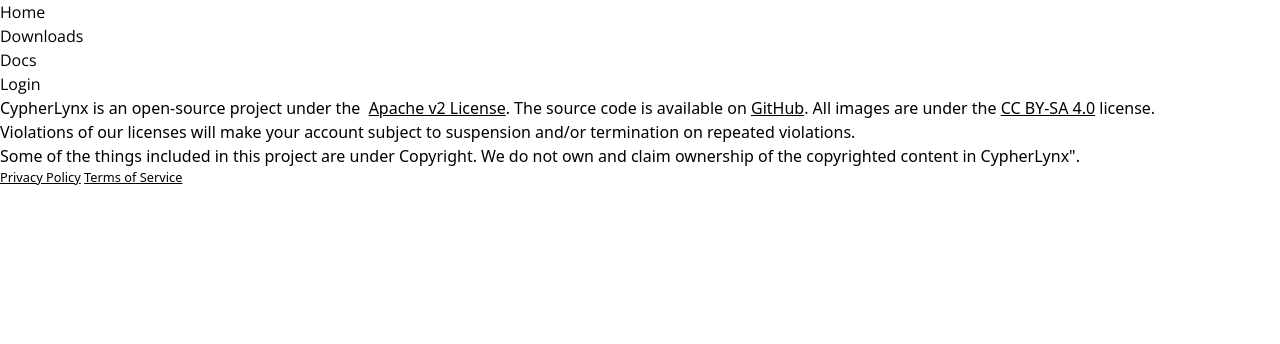
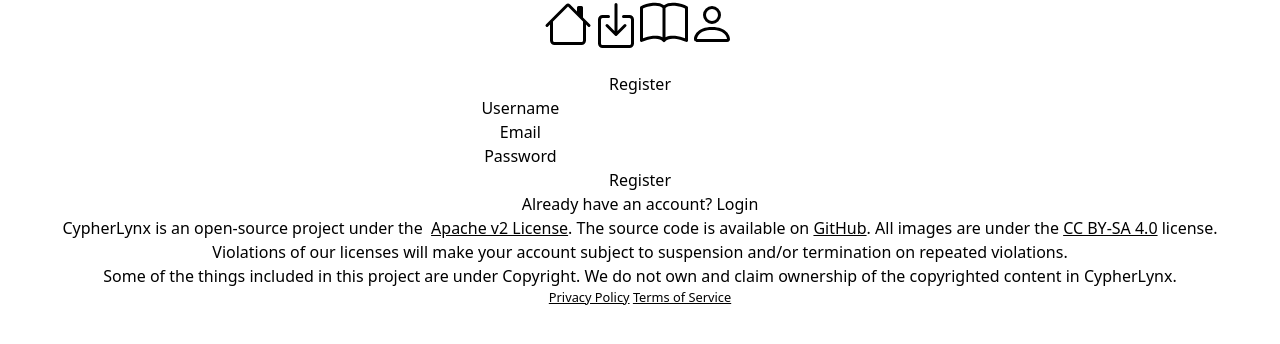
Before and after one commit to MicroRay620/OpenChat, a React (Vite) app: page /login in a window 1280 px wide. Shown: the top 344 px of the page. Built offline with nearby package versions, Linux system fonts and the light colour scheme.

Commit message:
modified to include updated information. Such as having the Navbar render pages

```diff
--- a/index.html
+++ b/index.html
@@ -4,7 +4,7 @@
     <meta charset="UTF-8" />
     <link rel="icon" type="image/svg+xml" href="/vite.svg" />
     <meta name="viewport" content="width=device-width, initial-scale=1.0" />
-    <title>Tauri + React + Typescript</title>
+    <title>CypherLynx</title>
   </head>
 
   <body>
--- a/package.json
+++ b/package.json
@@ -18,13 +18,16 @@
     "tauri:build": "npm run build:gleam:all && tauri build"
   },
   "dependencies": {
+    "@headlessui/react": "^2.2.4",
     "@reduxjs/toolkit": "^2.8.2",
     "@tailwindcss/vite": "^4.1.7",
-    "@tauri-apps/api": "^2",
+    "@tauri-apps/api": "^2.5.0",
     "@tauri-apps/plugin-opener": "^2",
     "postcss": "^8.5.3",
     "react": "^18.3.1",
     "react-dom": "^18.3.1",
+    "react-icons": "^5.5.0",
+    "react-router-dom": "^7.6.2",
     "tailwindcss": "^4.1.7"
   },
   "devDependencies": {
--- a/src/App.tsx
+++ b/src/App.tsx
@@ -1,16 +1,27 @@
 import "./styles/App.css";
 import Navbar from "./Navbar";
 import Footer from "./Footer";
+import { BrowserRouter, Routes, Route } from "react-router-dom";
+import Download from "./Download";
+import DocsHome from "./Doc-home";
+import Login from "./Login";
+import Home from "./Home";
+
 function App() {
     return (
-        <div className="App">
-            <header className="App-header">
+        <BrowserRouter>
+            <div className="text-center dark:bg-gray-800 dark:text-white">
                 <Navbar />
-            </header>
-            {/* The page loaded will be here */}
-            <Footer />
-        </div>
+                <Routes>
+                    <Route path="/" element={<Home />} />
+                    <Route path="/download" element={<Download />} />
+                    <Route path="/docs" element={<DocsHome />} />
+                    <Route path="/login" element={<Login />} />
+                </Routes>
+                <Footer />
+            </div>
+        </BrowserRouter>
     );
+}
 
-}
 export default App;
--- a/src/Footer.tsx
+++ b/src/Footer.tsx
@@ -6,9 +6,9 @@ function Footer() {
                 <div itemID={"disclaimer-container"}>
                     <span itemID={"disclaimer-text"}>
                         CypherLynx is an open-source project under the
-                        &nbsp;<a href="https://apache.org/licenses/LICENSE-2.0" itemID={"apache-license-link"} className={"underline"}>Apache v2 License</a>.
-                        The source code is available on <a href={"https://github.com/MicroRay620/OpenChat"} className={"underline"}>GitHub</a>. All images
-                        are under the <a href="https://creativecommons.org/licenses/by-sa/4.0/" className="underline">CC BY-SA 4.0</a> license.
+                        &nbsp;<a href="https://apache.org/licenses/LICENSE-2.0" itemID={"apache-license-link"} className={"underline hover:text-blue-600"}>Apache v2 License</a>.
+                        The source code is available on <a href={"https://github.com/MicroRay620/OpenChat"} className={"underline hover:text-blue-600"}>GitHub</a>. All images
+                        are under the <a href="https://creativecommons.org/licenses/by-sa/4.0/" className="underline hover:text-blue-600">CC BY-SA 4.0</a> license.
                         <br />
                         Violations of our licenses will make your account subject to suspension and/or termination on repeated
                         violations.
@@ -17,20 +17,20 @@ function Footer() {
                 <div itemID={"copyright-notice-container"}>
                     <span itemID={"copyright-notice-text"}>
                         Some of the things included in this project are under Copyright.
-                        We do not own and claim ownership of the copyrighted content in CypherLynx".
+                        We do not own and claim ownership of the copyrighted content in CypherLynx.
                     </span>
                 </div>
-                <div itemID={"link-directions-container"}>
+                <div itemID={"link-directions-container"} className="justify-center flex">
                     <small>
                         <table itemID={"link-directions-table"}>
                             <tbody>
                                 <tr itemType="row">
                                     <td itemType="col" itemID={"link-directions-table-privacy-policy"}>
-                                        <a href="/privacy-policy" itemID={"privacy-policy-link"} className={"underline"}>Privacy Policy</a>
+                                        <a href="/privacy-policy" itemID={"privacy-policy-link"} className={"underline hover:text-blue-600"}>Privacy Policy</a>
                                     </td>
                                     &nbsp;
                                     <td itemType="col" itemID={"link-directions-table-terms-of-service"}>
-                                        <a href="/tos.tsx" itemID={"terms-of-service-link"} className={"underline"}>Terms of Service</a>
+                                        <a href="/tos.tsx" itemID={"terms-of-service-link"} className={"underline hover:text-blue-600"}>Terms of Service</a>
                                     </td>
                                 </tr>
                             </tbody>
--- a/src/Login.tsx
+++ b/src/Login.tsx
@@ -1,25 +1,42 @@
-import "./Login.css";
+import "./styles/Login.css";
 import { useState } from "react";
-function Login() {
-    const [username, setState]: string = useState("name");
-    const [email, setState]: string = "email";
-    const [password, setState]: string = "password";
+export default function Login() {
+    const [username, setUsername] = useState<string>("");
+    const [email, setEmail] = useState<string>("");
+    const [password, setPassword] = useState<string>("");
+
+    const handleSubmit = (e: React.FormEvent) => {
+        e.preventDefault();
+        // Handle form submission here
+        console.log({ username, email, password });
+    };
+
     return (
-        <div itemID={"user-login-container"}>
-            <h3 itemID={"login-heading"} className={""}></h3>
-            <form itemID={"user-login-form"}>
-                <label htmlFor={"username"} className={"cls-user-label"}>Username</label>
-                <input type={"text"} itemID={"username"} className={"cls-user-input"} value={username}/>
+        <>
+            <br/>
+            <div id={"user-login-container"}>
+                <h3 id={"login-heading"}>Register</h3>
+                {/*
+                * Make into a table form
+                */}
+                <form id={"user-login-form"} onSubmit={handleSubmit}>
+                    <label htmlFor={"username"} className={"cls-user-label"}>Username</label> &nbsp;
+                    <input type={"text"} id={"username"} className={"cls-user-input"} value={username} onChange={(e) => setUsername(e.target.value)}/>
+                    <br/>
+                    {/*
+                        * The <br/> are temporary, they will be changed for divs
+                    */}
+                    <label htmlFor={"email"} className={"cls-user-label"}>Email</label> &nbsp;
+                    <input type={"email"} id={"email"} className={"cls-user-input"} value={email} onChange={(e) => setEmail(e.target.value)}/>
+                    <br/>
+                    <label htmlFor={"password"} className={"cls-user-label"}>Password</label> &nbsp;
+                    <input type={"password"} id={"password"} className={"cls-user-input"} value={password} onChange={(e) => setPassword(e.target.value)}/>
+                    <br/>
+                    <button type={"submit"} id={"login-button"} className={"cls-user-button hover:text-blue-600"}>Register</button>
+                </form>
+                <span id={"login-option"}>Already have an account? <a href={"#"}>Login</a></span>
+            </div>
+        </>
 
-                <label htmlFor={"email"} className={"cls-user-label"}>Email</label>
-                <input type={"email"} itemID={"email"} className={"cls-user-input"} value={email}/>
-
-                <label htmlFor={"password"} className={"cls-user-label"}>Password</label>
-                <input type={"password"} itemID={"password"} className={"cls-user-input"} value={password}/>
-                <button type={"submit"} itemID={"login-button"} className={"cls-user-button"}>Register</button>
-            </form>
-            <span itemID={"login-option"}>Already have an account? <a href={"#"}>Login</a></span>
-        </div>
     );
 }
-export default  Login();
--- a/src/Navbar.tsx
+++ b/src/Navbar.tsx
@@ -1,15 +1,64 @@
-function Navbar() {
+import { BsBook, BsBoxArrowInDown, BsHouse, BsPerson } from "react-icons/bs";
+import { Link } from "react-router-dom";
+
+export default function Navbar() {
   return (
-    <header itemID={"app-main-header"}>
-      <nav itemID={"app-navbar"}>
-        <ul itemID={"app-nav-list"} className={"navbar"}>
-          <li><a href={"App.tsx"} itemID={"app-main-home"} className={"nav-link"}>Home</a></li>
-          <li><a href={"Download.tsx"} itemID={"app-main-download"} className={"nav-link"}>Downloads</a></li>
-          <li><a href={"Docs-home.tsx"} itemID={"app-main-docs"} className={"nav-link"}>Docs</a></li>
-          <li><a href={"Login.tsx"} itemID={"app-main-login"} className={"nav-link"}>Login</a></li>
+    <header id="app-main-header" className="app-navbar-header">
+      <nav id="app-main-navbar">
+        <ul id="app-main-nav-list" className="app-navbar">
+          <li className="group relative">
+            <Link to="/" id="app-main-home" className="nav-link">
+              <span id="app-nav-span-home" className="nav-span hover:text-blue-600">
+                <BsHouse id="app-home-icon" />
+              </span>
+              <div className="absolute z-10 opacity-0 group-hover:opacity-100 transition-opacity duration-200 mt-2 left-1/2 transform -translate-x-1/2 w-max">
+                <div className="bg-gray-800 text-white text-xs rounded py-1 px-2 whitespace-nowrap">
+                  Home
+                </div>
+              </div>
+            </Link>
+          </li>
+
+          <li className="group relative">
+            <Link to="/download" id="app-main-download" className="nav-link">
+              <span id="app-nav-span-download" className="nav-span hover:text-blue-600">
+                <BsBoxArrowInDown />
+              </span>
+              <div className="absolute z-10 opacity-0 group-hover:opacity-100 transition-opacity duration-200 mt-2 left-1/2 transform -translate-x-1/2 w-max">
+                <div className="bg-gray-800 text-white text-xs rounded py-1 px-2 whitespace-nowrap">
+                  Downloads
+                </div>
+              </div>
+            </Link>
+          </li>
+
+          <li className="group relative">
+            <Link to="/docs" id="app-main-docs" className="nav-link">
+              <span id="app-nav-span-docs" className="nav-span hover:text-blue-600">
+                <BsBook />
+              </span>
+              <div className="absolute z-10 opacity-0 group-hover:opacity-100 transition-opacity duration-200 mt-2 left-1/2 transform -translate-x-1/2 w-max">
+                <div className="bg-gray-800 text-white text-xs rounded py-1 px-2 whitespace-nowrap">
+                  Documentation
+                </div>
+              </div>
+            </Link>
+          </li>
+
+          <li className="group relative">
+            <Link to="/login" id="app-main-login" className="nav-link">
+              <span id="app-nav-span-login" className="nav-span hover:text-blue-600">
+                <BsPerson />
+              </span>
+              <div className="absolute z-10 opacity-0 group-hover:opacity-100 transition-opacity duration-200 mt-2 left-1/2 transform -translate-x-1/2 w-max">
+                <div className="bg-gray-800 text-white text-xs rounded py-1 px-2 whitespace-nowrap">
+                  Login
+                </div>
+              </div>
+            </Link>
+          </li>
         </ul>
       </nav>
     </header>
   );
 }
-export default Navbar;
--- a/src/styles/App.css
+++ b/src/styles/App.css
@@ -15,7 +15,7 @@
     --cl-octonary-font: "Georgia", serif; /*Option 8*/
     --cl-user-font: /* This variable is for the font that the user would input in customization */;
 
-    /*Theme Variables*/
+    /* Theme Variables */
     --cl-oled-bg-color: #000000;
     --cl-oled-txt-color: #ffffff;
     --cl-light-bg-color: #ffffff;
@@ -46,16 +46,39 @@ header {
     font-family: var(--cl-header-font);
 }
 
+svg {
+    width: 3em;
+    height: 3em;
+}
+
+/*
+    IDs
+    * The ids are for specifics items
+    * These are structured #cl-app-{PageName}-{SpecificElement}
+*/
 
 #name-card {
     text-align: var(--cl-center-location);
 }
 
-#navbar {
+#app-main-navbar {
     display: flex;
     justify-content: var(--cl-center-location);
     align-items: var(--cl-center-location);
 }
+
+#app-main-nav-list {
+    display: flex;
+}
+
+.nav-link {
+    text-align: center;
+}
+
+.nav-span-text {
+    text-align: center;
+}
+
 
 [data-font="option-one"] {
     font-family: var(--cl-primary-font);
@@ -88,25 +111,35 @@ align-items: var(--cl-center-location);
 [data-font="option-eight"] {
     font-family: var(--cl-octonary-font);
 }
-
+/*
+* The user idicator is used to indicate whether a user is:
+* away (idle),
+* offline,
+* online, or
+* not recieving the notification
+*/
 .user-indicator {
     border-radius: 50%;
-    .user-status {
+}
+.user-indicator .user-status {
     padding: 30px;
-        [data-status="online"] {
+}
+.user-indicator .user-status [data-status="online"] {
     border-color: var(--cl-status-online);
 }
 
-        [data-status="idle"] {
+.user-indicator .user-status [data-status="idle"] {
     border-color: var(--cl-status-idle);
 }
 
-        [data-status="dnd"] {
+.user-indicator .user-status [data-status="dnd"] {
     border-color: var(--cl-status-dnd);
 }
 
-        [data-status="offline"] {
+.user-indicator .user-status [data-status="offline"] {
     border-color: var(--cl-status-offline);
 }
+
+.text-center {
+    text-align: center;
 }
-}
```
Also changed, not shown: 2 other files (tests, documents, lock files or other folders). Lines whose indentation alone changed are shown as unchanged.
